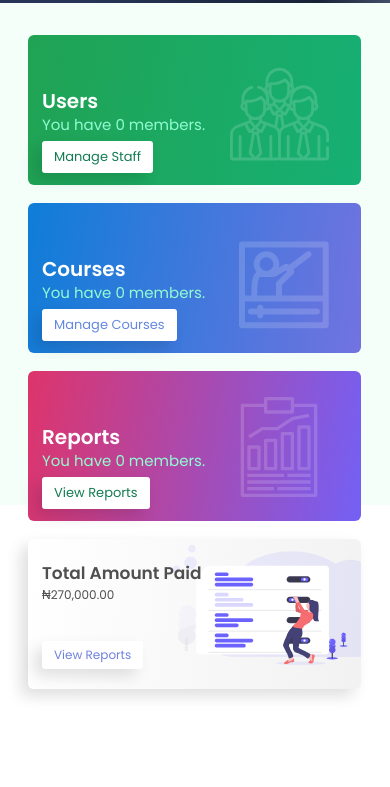
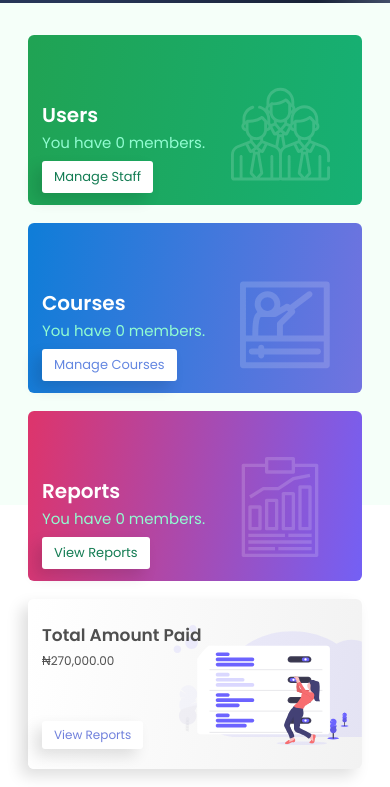
Before and after one commit to Payobami/hcp-ay, a plain HTML site: page src/admin/dashboard.html in a window 390 px wide. Shown: the part 57-844 px from the top of the page. Drawn offline with Linux system fonts and the light colour scheme.

Commit message:
I have made the dashboard page responsive.

```diff
--- a/src/admin/dashboard.html
+++ b/src/admin/dashboard.html
@@ -78,37 +78,37 @@
 
         <!-- In the calculation calc(100vh - 60px), 60px is the height of the fixed nav. This is done to even the height of the main screen to prevent unnecessary vertical overflows -->
         <section id="main-content" class="ml-[260px] [&>div]:relative [&>div]:z-20 pt-8 px-7 flex-1 relative w-full min-h-[calc(100vh-60px)] before:w-full before:h-[64%] before:bg-dash-blue before:absolute before:top-0 before:left-0 before:z-10">
-            <div class="flex items-center flex-wrap gap-[18px]">
-                <div class="green-gradient rounded-md h-[150px] px-3.5 py-3 leading-5 w-[333px] flex flex-col justify-end items-start relative">
-                    <h3 class="text-white text-xl font-semibold">Users</h3>
-                    <p class="text-[#91FCD1] text-15 mb-1.5">You have 0 members.</p>
+            <div class="flex justify-center items-center flex-wrap gap-[18px]">
+                <div class="green-gradient rounded-md h-[170px] px-3.5 py-3 leading-5 min-[365px]:min-w-[333px] flex-1 w-full flex flex-col justify-end items-start relative">
+                    <h3 class="text-white text-xl font-semibold mb-1">Users</h3>
+                    <p class="text-[#91FCD1] text-15 mb-2">You have 0 members.</p>
                     <button class="short-btn text-[#137C53]">
                         Manage Staff
                     </button>
                     <img class="absolute bottom-6 right-8" src="../svg/people.svg" />
                 </div>
 
-                <div class="bluish-gradient rounded-md h-[150px] px-3.5 py-3 leading-5 w-[333px] flex flex-col justify-end items-start relative">
-                    <h3 class="text-white text-xl font-semibold">Courses</h3>
-                    <p class="text-[#91FCD1] text-15 mb-1.5">You have 0 members.</p>
+                <div class="bluish-gradient rounded-md h-[170px] px-3.5 py-3 leading-5 min-[365px]:min-w-[333px] flex-1 w-full flex flex-col justify-end items-start relative">
+                    <h3 class="text-white text-xl font-semibold mb-1">Courses</h3>
+                    <p class="text-[#91FCD1] text-15 mb-2">You have 0 members.</p>
                     <button class="short-btn text-[#6487E1]">
                         Manage Courses
                     </button>
                     <img class="absolute bottom-6 right-8" src="../svg/teaching.svg" />
                 </div>
 
-                <div class="reddish-gradient rounded-md h-[150px] px-3.5 py-3 leading-5 w-[333px] flex flex-col justify-end items-start relative">
-                    <h3 class="text-white text-xl font-semibold">Reports</h3>
-                    <p class="text-[#91FCD1] text-15 mb-1.5">You have 0 members.</p>
+                <div class="reddish-gradient rounded-md h-[170px] px-3.5 py-3 leading-5 min-[365px]:min-w-[333px] flex-1 w-full flex flex-col justify-end items-start relative">
+                    <h3 class="text-white text-xl font-semibold mb-1">Reports</h3>
+                    <p class="text-[#91FCD1] text-15 mb-2">You have 0 members.</p>
                     <button class="short-btn text-[#137C53]">
                         View Reports
                     </button>
                     <img class="absolute bottom-6 right-8" src="../svg/results.svg" />
                 </div>
 
-                <div class="transparent-gradient rounded-md h-[150px] px-3.5 pt-6 pb-5 leading-5 w-[333px] flex flex-col items-start relative shadow-[-7px_7px_15px_rgba(0,0,0,0.13)] bg-white">
+                <div class="transparent-gradient rounded-md h-[170px] px-3.5 pt-6 pb-5 min-[365px]:min-w-[333px] flex-1 leading-full[333px] flex flex-col items-start relative shadow-[-7px_7px_15px_rgba(0,0,0,0.13)] bg-white">
                     <div class="relative z-10 h-full flex flex-col items-start">
-                        <h3 class="text-black-2 text-[17px] font-semibold mb-1">Total Amount Paid</h3>
+                        <h3 class="text-black-2 text-[17px] font-semibold mb-1.5">Total Amount Paid</h3>
                         <p class="text-black-2 text-xs mb-1.5">₦270,000.00</p>
                         <button class="short-btn block mt-auto text-[#7080DC] text-xs">
                             View Reports
```
Also changed, not shown: src/css/output.css.
